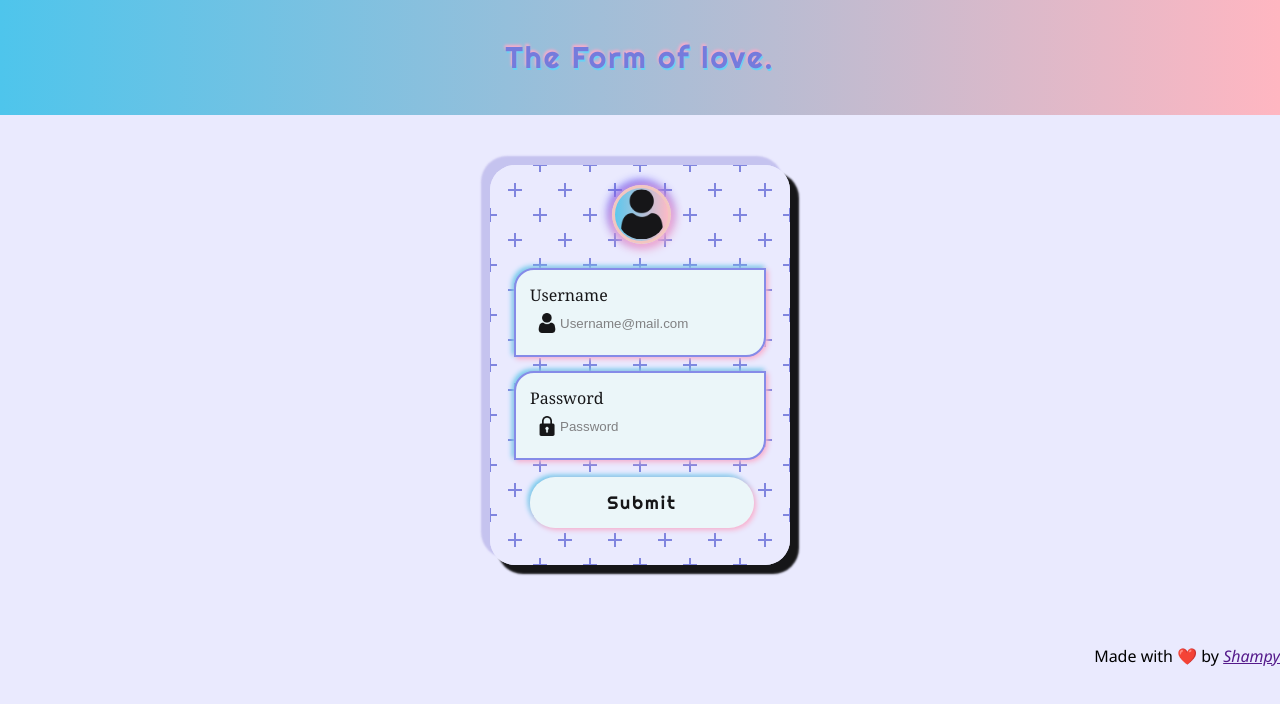
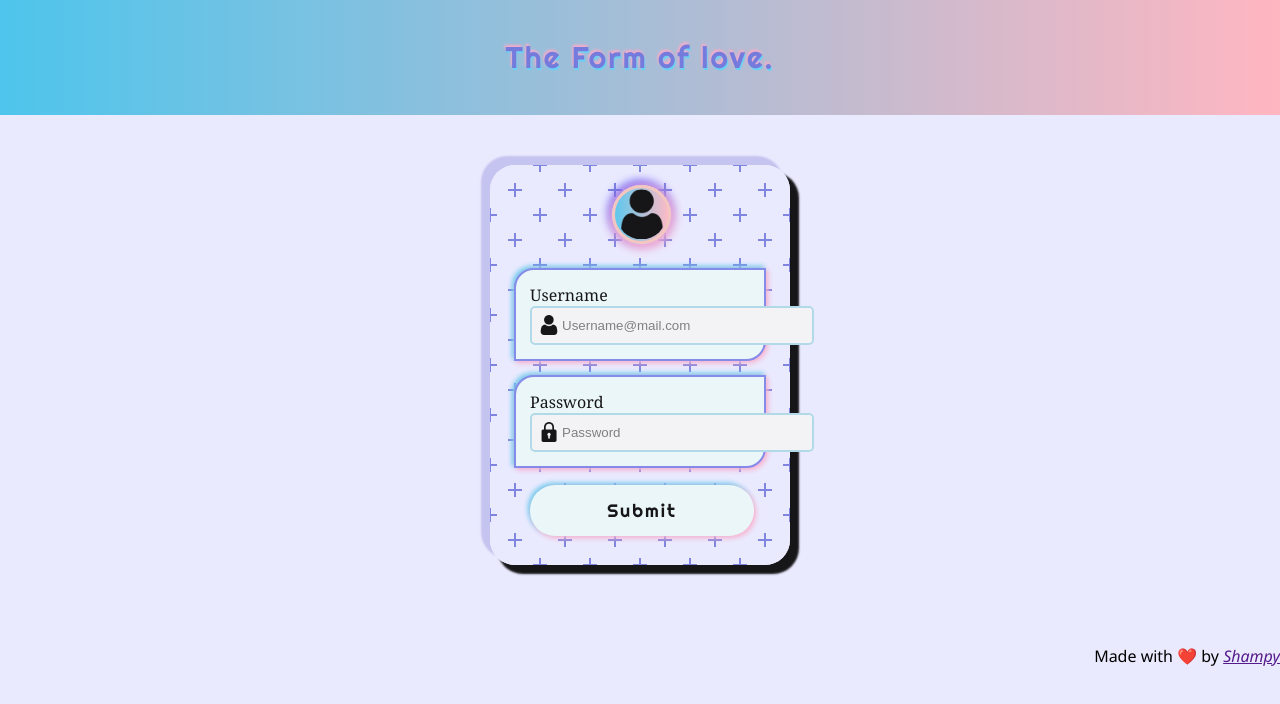
Before and after one commit to PrakashSharma2000/form, a plain HTML site: page index.html in a window 1280 px wide. Drawn offline with Linux system fonts and the light colour scheme.

Commit message:
Update form.css

```diff
--- a/form.css
+++ b/form.css
@@ -90,11 +90,11 @@ font-family: Cambria, Cochin, Georgia, Times, 'Times New Roman', serif;
 
 }
 .user>input , .pass>input{
-
+ background-color: whitesmoke;
  padding: 10px 30px;
+ border: 2px solid lightblue;
  border-radius: 5px;
- border-style: none;
-
+ width: 100%;
  transition: all 0.2s;
 }
 .user>input:active , .pass>input:active{
```
